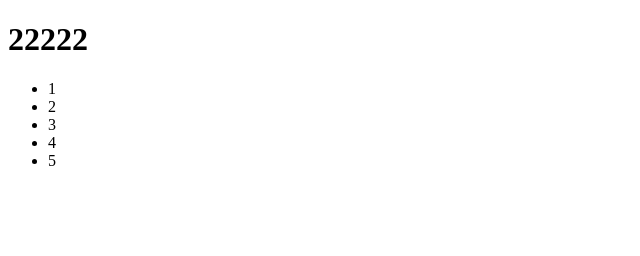
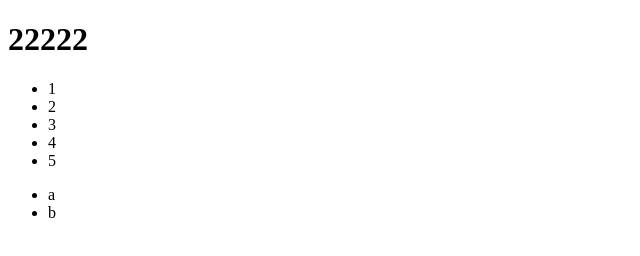
Before and after one commit to lethaiduy94/git-test, a plain HTML site: page index.html in a window 1280 px wide. Shown: the full height of the page, 0-640 px from the left. Drawn offline with Linux system fonts and the light colour scheme.

Commit message:
first commit

```diff
--- a/index.html
+++ b/index.html
@@ -15,5 +15,9 @@
         <li>4</li>
         <li>5</li>
     </ul>
+    <ul>
+        <li>a</li>
+        <li>b</li>
+    </ul>
 </body>
 </html>
```
